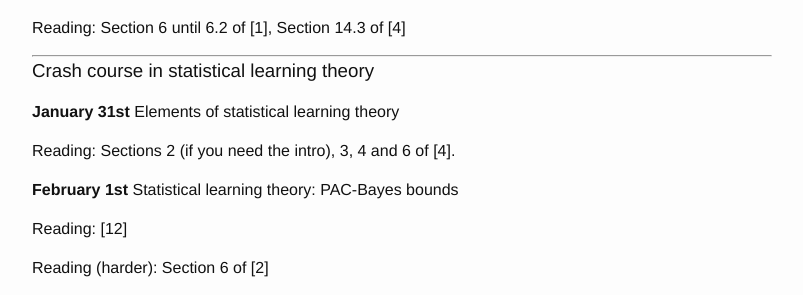
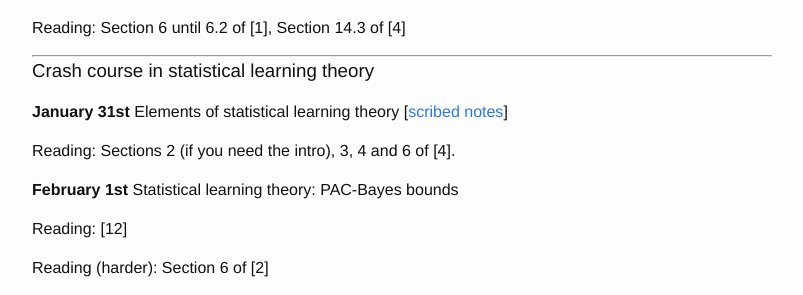
Before and after one commit to mitliagkas/mitliagkas.github.io, a Jekyll site: the page built from dl-theory-class.md, in a window 1280 px wide and 900 px high, scrolled down 2302 px. Shown: the part 157-452 px from the top of the window, without its empty margins (238-1041 px from the left). Built offline with Jekyll 4.4.1, drawn with Linux system fonts in a browser that asks for light colours.

Commit message:
New scribed notes

```diff
--- a/dl-theory-class.md
+++ b/dl-theory-class.md
@@ -125,6 +125,7 @@ Reading: Section 6 until 6.2 of [1], Section 14.3 of [4]
 
 **January 31st**
 Elements of statistical learning theory
+[[scribed notes](ift6085/ift-6085-lecture-7-notes.pdf)]
 
 Reading: Sections 2 (if you need the intro), 3, 4 and 6 of [4].
 
```
Also changed, not shown: 1 other file.
